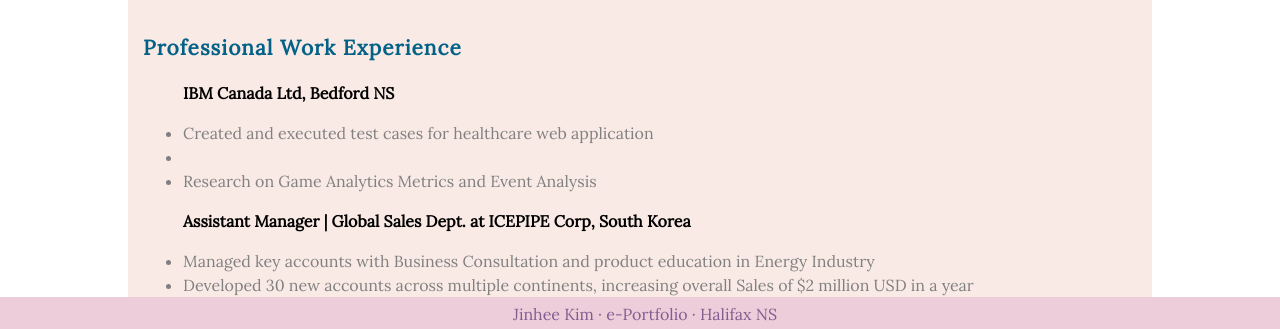
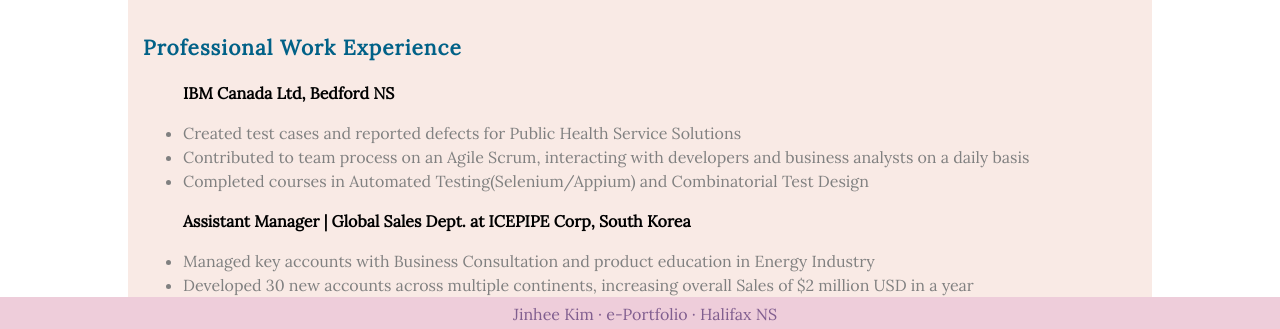
Before and after one commit to jkimbanalyst/jkimbanalyst.github.io, a plain HTML site: page resume.html in a window 1280 px wide. Shown: the part 469-798 px from the top of the page. Drawn offline with Linux system fonts and the light colour scheme.

Commit message:
Update resume.html

```diff
--- a/resume.html
+++ b/resume.html
@@ -35,9 +35,9 @@
 	    <h2>Professional Work Experience </h2>
 		 <ul>
 			<p> IBM Canada Ltd, Bedford NS  </p>
-				<li> Created and executed test cases for healthcare web application </li>
-				<li>  </li>
-				<li> Research on Game Analytics Metrics and Event Analysis </li>
+				<li> Created test cases and reported defects for Public Health Service Solutions </li>
+				<li> Contributed to team process on an Agile Scrum, interacting with developers and business analysts on a daily basis </li>
+				<li> Completed courses in Automated Testing(Selenium/Appium) and Combinatorial Test Design </li>
 			<p> Assistant Manager | Global Sales Dept. at ICEPIPE Corp, South Korea </p>
 				<li> Managed key accounts with Business Consultation and product education in Energy Industry </li>
 				<li> Developed 30 new accounts across multiple continents, increasing overall Sales of $2 million USD in a year</li>
```
